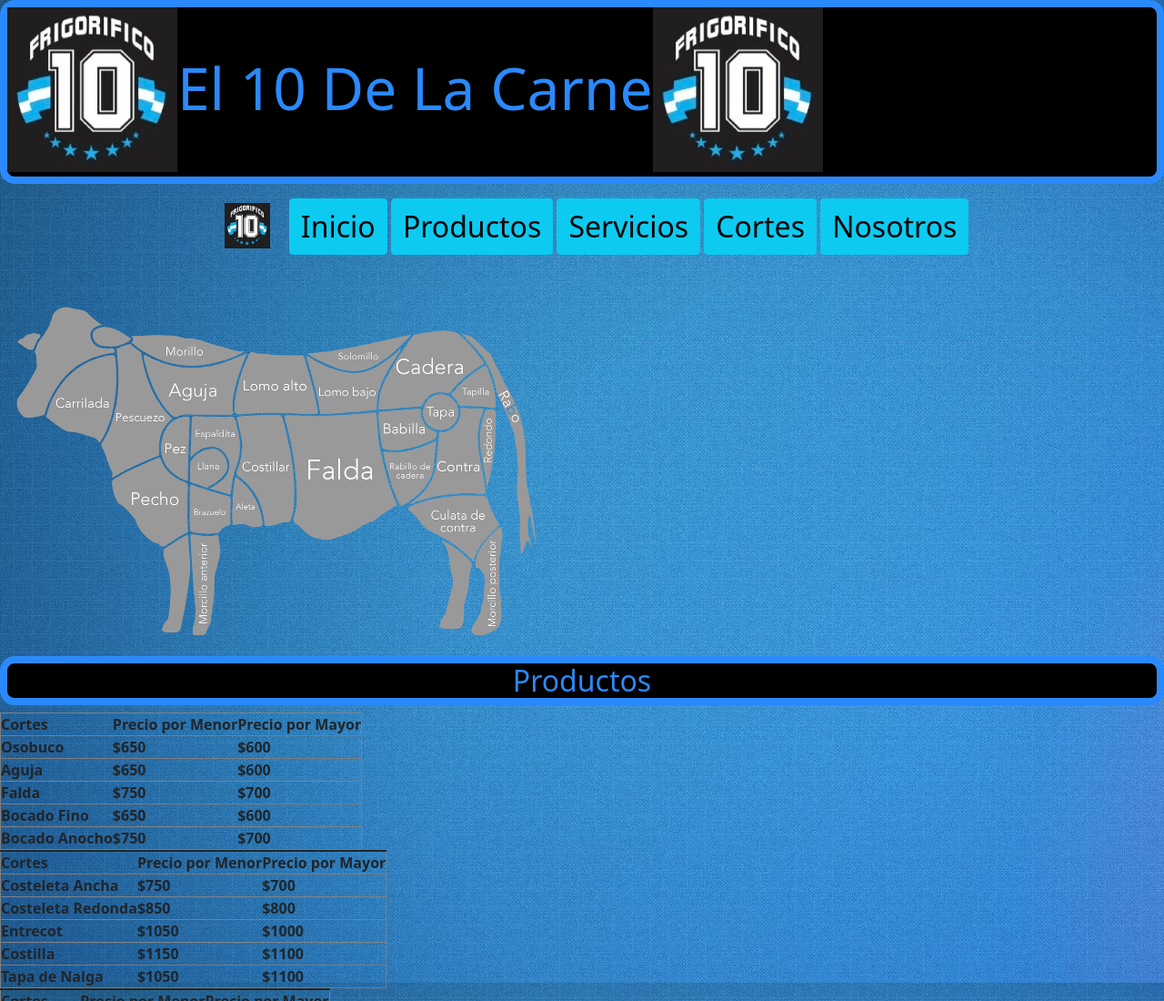
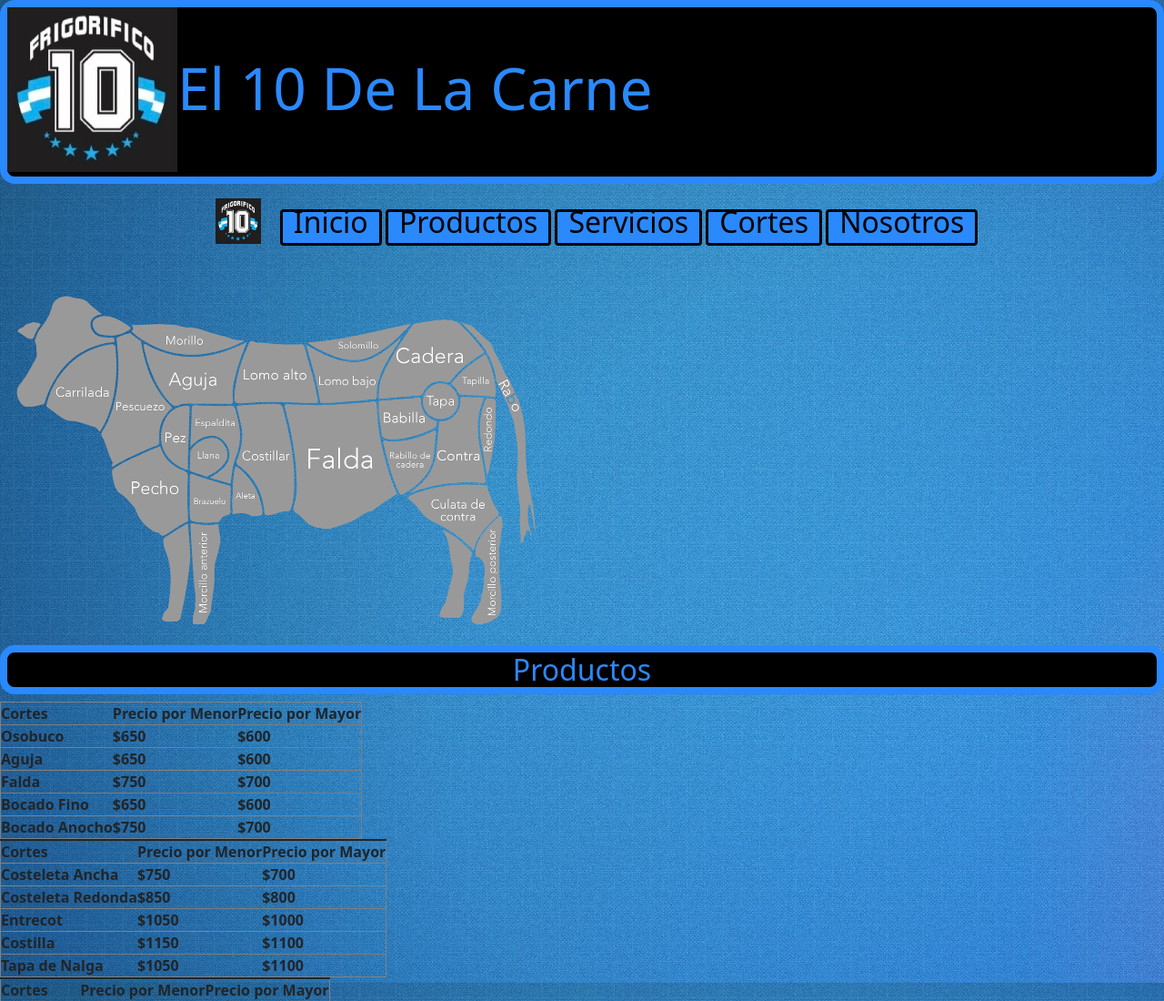
Before and after one commit to dario1605/PrimerProyecto, a website: page pages/productos.html in a window 1280 px wide. Shown: the top 1100 px of the page at 91% size. Drawn offline with nearby package versions, Linux system fonts and the light colour scheme; files that its build step writes are made by us from their sources.

Commit message:
aplicando sass a seccion productos

```diff
--- a/pages/productos.html
+++ b/pages/productos.html
@@ -9,23 +9,22 @@
     <link rel="stylesheet" href="../css/styles.css">
     <title>Frigorifico El 10</title>
 </head>
-<body>
+<body class="fondo-body">
 
     <header class="header">
         <img class="logo" src="../Img/logo.jpg" alt="logo" title="Aqui se muestra un logo.">
         <h1 class="tituloHeader">El 10 De La Carne</h1>
-        <img class="logo" src="../Img/logo.jpg" alt="logo" title="Aqui se muestra un logo.">
     </header>
     <nav class="navBar">
-        <ul class="center">
+        <ul class="menu">
             <a class="navbar-brand" href="../index.html">
                 <img src="../Img/logo.jpg" alt="" width="50" height="50">
             </a>
-            <li class="linea btn btn-info "><a href="../index.html">Inicio</a></li>
-            <li class="linea btn btn-info "><a href="../pages/productos.html">Productos</a></li>
-            <li class="linea btn btn-info "><a href="../pages/servicio.html">Servicios</a></li>
-            <li class="linea btn btn-info "><a href="../pages/cortes.html">Cortes</a></li>
-            <li class="linea btn btn-info "><a href="../pages/nosotros.html"> Nosotros</a></li>
+            <li class=" btn btn-info "><a href="../index.html">Inicio</a></li>
+            <li class=" btn btn-info "><a href="../pages/productos.html">Productos</a></li>
+            <li class=" btn btn-info "><a href="../pages/servicio.html">Servicios</a></li>
+            <li class=" btn btn-info "><a href="../pages/cortes.html">Cortes</a></li>
+            <li class=" btn btn-info "><a href="../pages/nosotros.html"> Nosotros</a></li>
         </ul>
     </nav>
 
--- a/scss/estilo.scss
+++ b/scss/estilo.scss
@@ -130,3 +130,9 @@
     bottom: 0;
     right: 40px;
 }
+
+//productos:
+
+.fondo-body {
+    background-image:url(../Img/fondo7.jpg);
+  }
```
Also changed, not shown: css/estilo.css.
